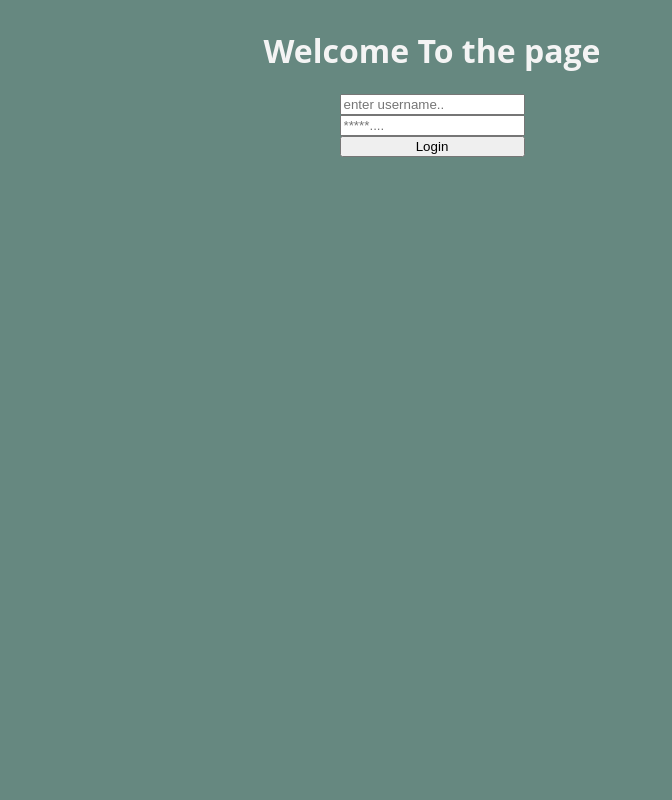
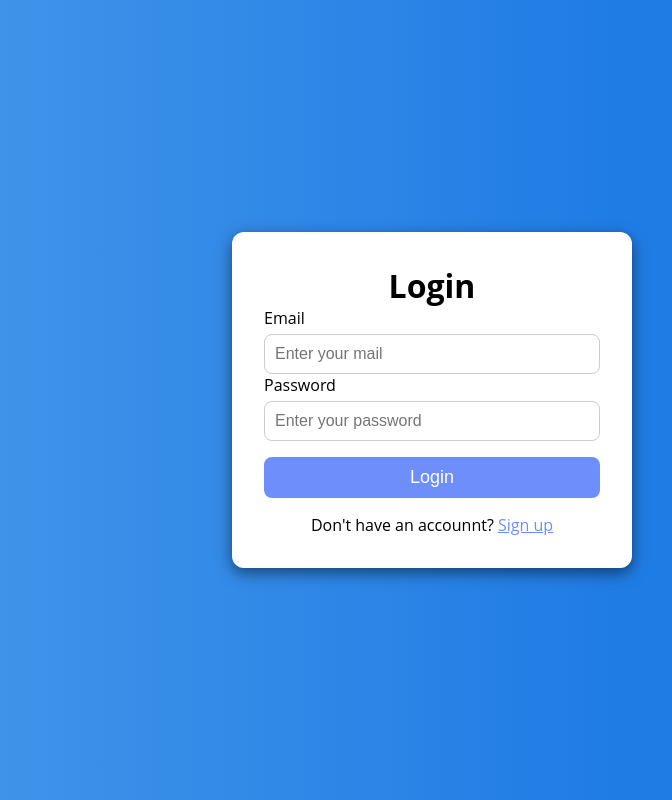
Before and after one commit to sajwan05/Auth, a plain HTML site: page docs/src/index.html in a window 1280 px wide. Shown: the whole page, without its empty margins (208-880 px from the left). Drawn offline with Linux system fonts and the light colour scheme.

Commit message:
Refactor and made the card

```diff
--- a/docs/src/assets/css/main.css
+++ b/docs/src/assets/css/main.css
@@ -7,32 +7,85 @@ html {
 *:after,
 *:before {
     box-sizing: inherit;
+    margin: 0;
+    padding: 0;
 }
 
 body {
-    background: #668880;
-    color: #f4f4f4;
     font-family : "Open Sans", "HelveticaNeue-Light", "HelveticaNeue Light", "Helvetica Neue",  Helvetica, Arial, sans-serif;
 
+    background: linear-gradient(to right , rgba(73,155,234,1) 0%, rgba(32,124,229,1) 64%, rgba(32,124,229,1) 84% );
+
+    height: 100vh;
     display: flex;
-    flex-direction: column;
     justify-content: center;
     align-items: center;
 }
 
-form {
-    display: flex;
-
-    flex-direction: column;
-    border-radius: 5px;
-    /* align-items: center; */
+.container {
+    width: 100%;
+    max-width: 400px;
+    background: white;
+    text-align: center;
+    border-radius: 12px;
+    box-shadow: 0px 5px 15px rgba(0, 0, 0, 0.5);
+    padding: 2rem;
 }
 
-input {
-    background: background: rgb(173, 161, 161);;
+.auth-box h2 {
+    margin-bottom: 1rem;
+    color: #333;
 }
 
-input:last-child {
-    flex-basis: auto;
+.input-group {
+    text-align: left;
+    margin-bottom: 1rem;
+}
+
+.input-group label {
+    display: block;
+    font-weight: 600px;
+    margin-bottom: 5px;
+}
+
+.input-group input {
+    width: 100%;
+    padding: 10px;
+    border: 1px solid #ccc;
+    border-radius: 8px;
+    font-size: 16px;
+}
+
+.input-group input:focus {
+    border-color: #6e8efb;
+    outline: none;
+    box-shadow: 0px 0px 5px rgba(110, 142, 251, 0.5);
+}
+
+button {
+    width: 100%;
+    padding: 10px;
+    background: #6e8efb;
     cursor: pointer;
+    color: #fff;
+    border: none;
+    border-radius: 8px;
+    font-size: 18px;
+    transition: 0.3s;
 }
+
+button:hover {
+    background: #5a7efb;
+}
+
+.switch {
+    margin-top: 1rem;
+}
+
+.switch a {
+    color: #6e8efb;
+}
+
+.switch a:hover {
+    text-decoration: underline;
+}
--- a/docs/src/index.html
+++ b/docs/src/index.html
@@ -8,20 +8,26 @@
 </head>
 <body>
 
-    <h1 class = "title">Welcome To the page</h1>
+    <div class="container">
+        <div class="auth-card">
+            <h1>Login</h1>
+            <form action="#">
 
-    <form action="">
+                <div class="input-group">
+                    <label for="email">Email</label>
+                    <input type="email" id="email" name="email" placeholder="Enter your mail">
 
-        <input type="text" id="user-name" name="username" placeholder="enter username.." required>
+                    <label for="password">Password</label>
+                    <input type="password" id="password" placeholder="Enter your password">
+                </div>
 
+                <button type="submit">Login</button>
 
+                <p class="switch">Don't have an accounnt? <a href="#">Sign up</a></p>
 
-        <input type="password" id="password" name="password" placeholder="*****...." required>
-
-        <input type="submit" value="Login">
-
-        <label for="email"></label>
-    </form>
+            </form>
+        </div>
+    </div>
 
     <script src="assets/js/script.js"></script>
 </body>
```
